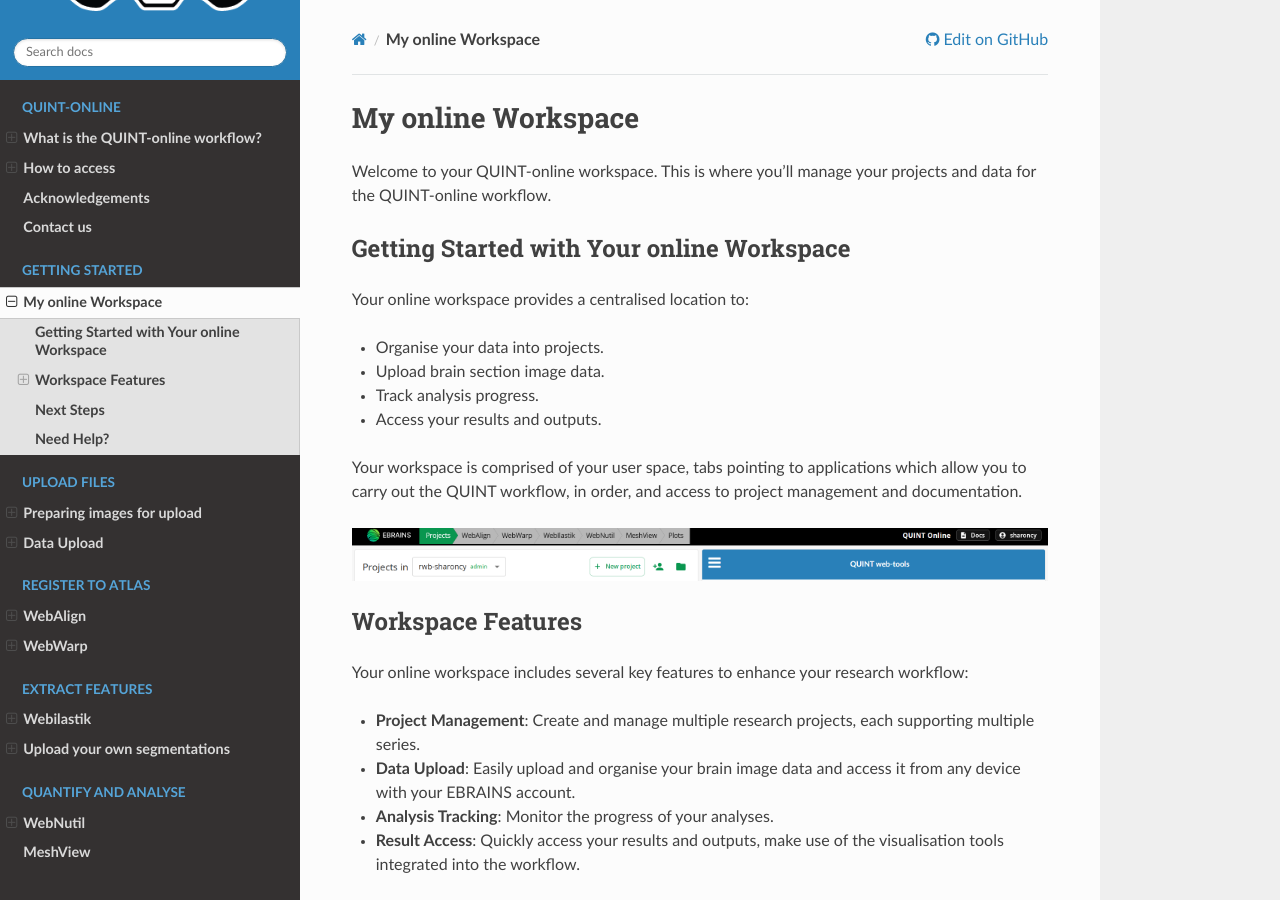
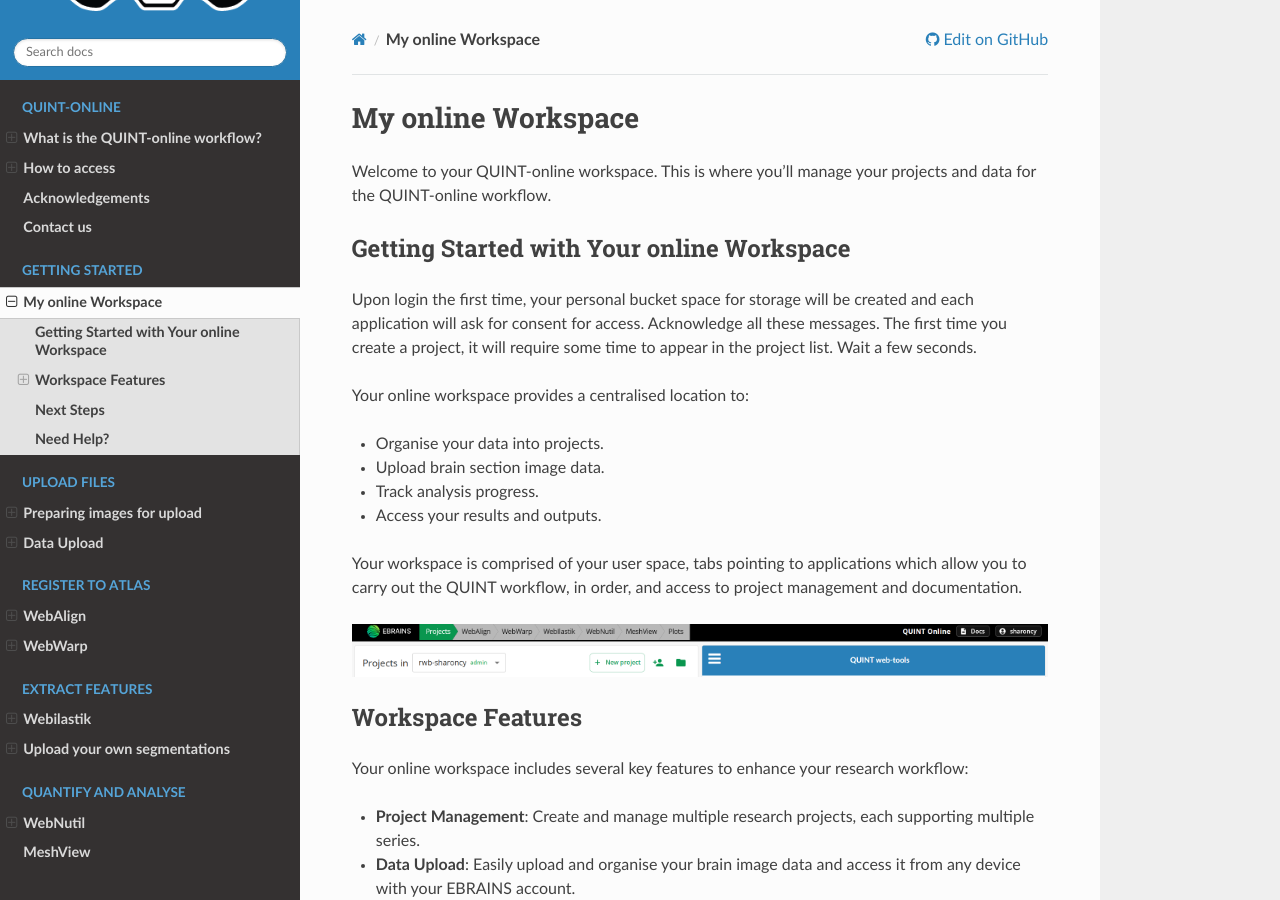
Before and after one commit to Neural-Systems-at-UIO/QUINT_webtools, a Sphinx documentation site: the page built from docs/MyWorkspace.rst, in a window 1280 px wide and 900 px high. Built offline with Sphinx 7.4.7 and the Read the Docs theme 3.1.0, drawn with Linux system fonts in a browser that asks for light colours.

Commit message:
Update MyWorkspace.rst
added info for first time users

```diff
--- a/docs/MyWorkspace.rst
+++ b/docs/MyWorkspace.rst
@@ -5,6 +5,9 @@
 
 **Getting Started with Your online Workspace**
 -----------------------------------
+
+Upon login the first time, your personal bucket space for storage will be created and each application will ask for consent for access. Acknowledge all these messages.
+The first time you create a project, it will require some time to appear in the project list. Wait a few seconds.
 
 Your online workspace provides a centralised location to:
 
```
